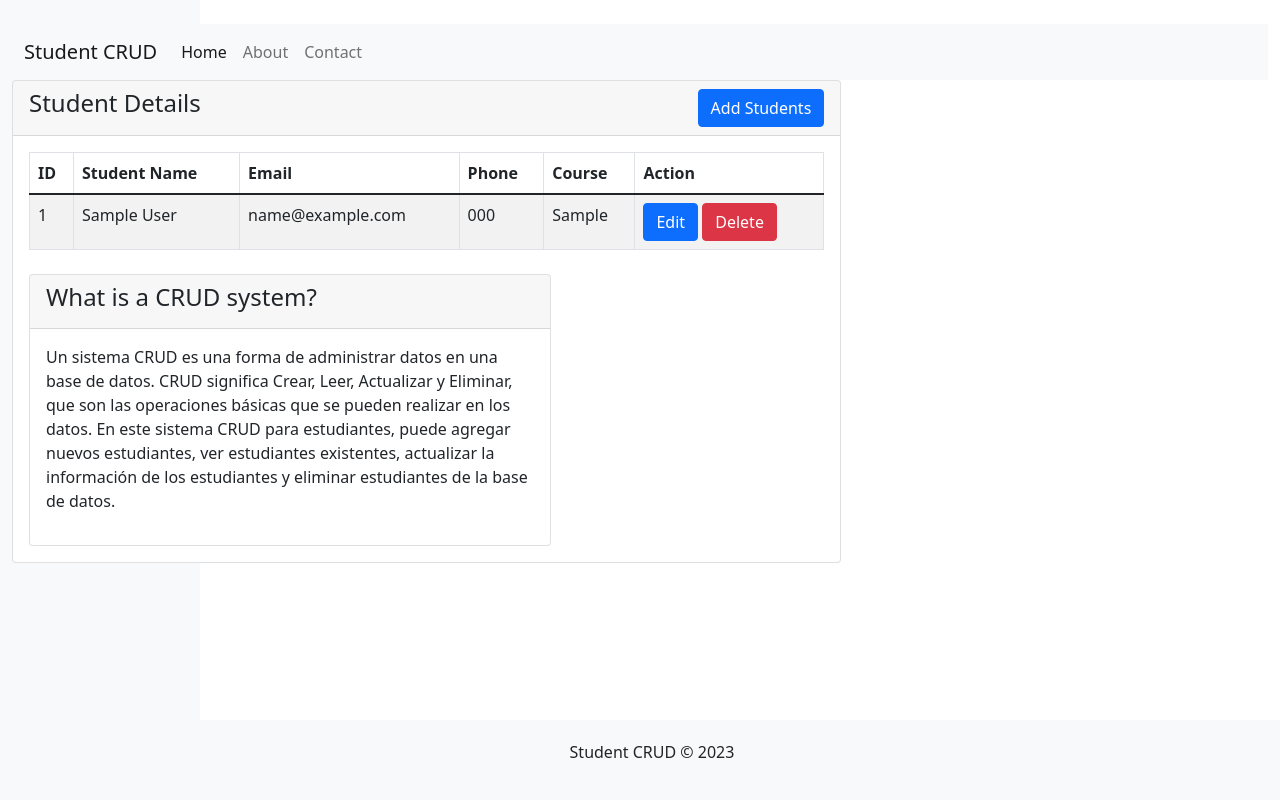
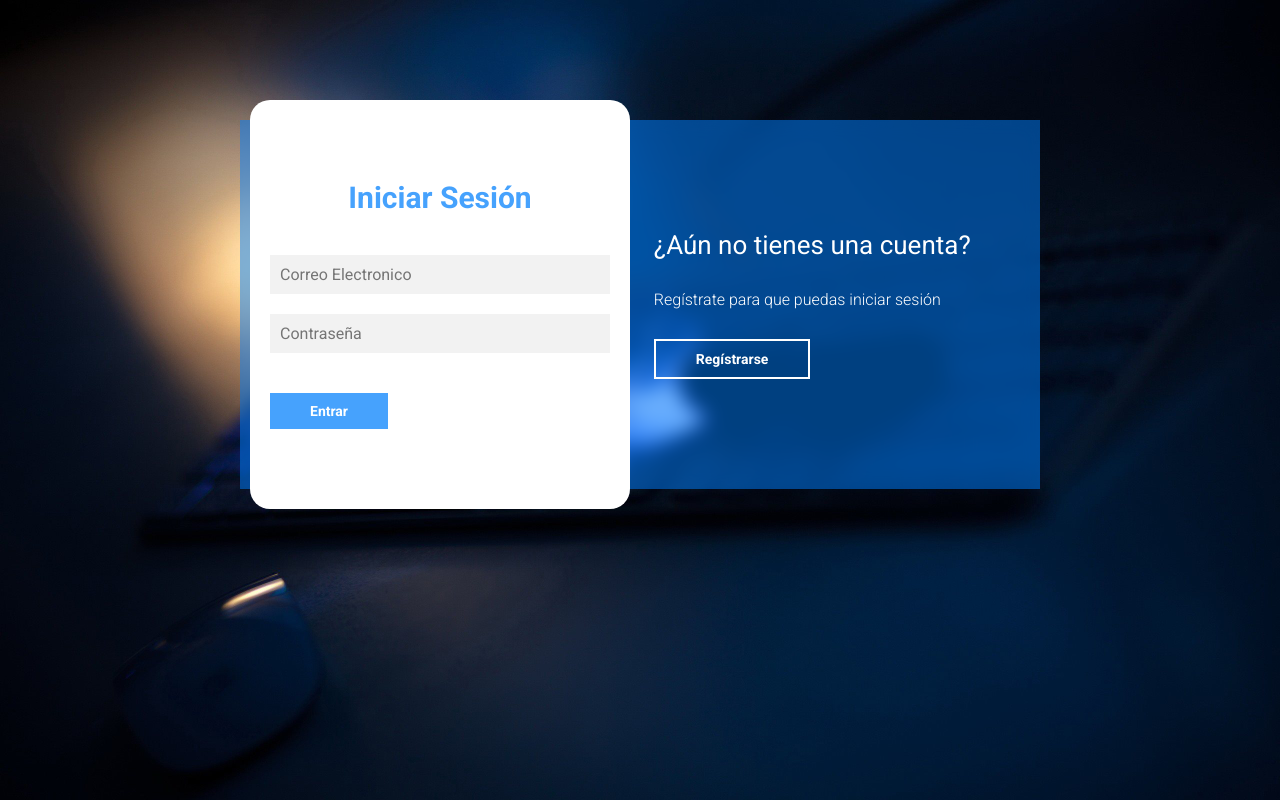
Before and after one commit to Leonysvasquez/PROYECTO-FINA-DCU, a PHP site: page / in a window 1280 px wide. Run offline with PHP 8.4, Linux system fonts and the light colour scheme; tables that the repository leaves empty or names only in its code hold one stand-in row (values such as "Sample post").

Commit message:
LOGIN Y REGISTRO AGREGADO

```diff
--- /dev/null
+++ b/asset/css/estilos.css
@@ -0,0 +1,176 @@
+*{
+    margin: 0;
+    padding: 0;
+    box-sizing: border-box;
+    text-decoration: none;
+    font-family: 'Roboto', sans-serif;
+}
+
+body{
+    background-image: url(../images/bg4.jpg);
+    background-size: cover;
+    background-repeat: no-repeat;
+    background-position: center;
+    background-attachment: fixed;
+}
+
+main{
+    width: 100%;
+    padding: 20px;
+    margin: auto;
+    margin-top: 100px;
+}
+
+.contenedor__todo{
+    width: 100%;
+    max-width: 800px;
+    margin: auto;
+    position: relative;
+}
+
+.caja__trasera{
+    width: 100%;
+    padding: 10px 20px;
+    display: flex;
+    justify-content: center;
+    -webkit-backdrop-filter: blur(10px);
+    backdrop-filter: blur(10px);
+    background-color: rgba(0, 128, 255, 0.5);
+
+}
+
+.caja__trasera div{
+    margin: 100px 40px;
+    color: white;
+    transition: all 500ms;
+}
+
+
+.caja__trasera div p,
+.caja__trasera button{
+    margin-top: 30px;
+}
+
+.caja__trasera div h3{
+    font-weight: 400;
+    font-size: 26px;
+}
+
+.caja__trasera div p{
+    font-size: 16px;
+    font-weight: 300;
+}
+
+.caja__trasera button{
+    padding: 10px 40px;
+    border: 2px solid #fff;
+    font-size: 14px;
+    background: transparent;
+    font-weight: 600;
+    cursor: pointer;
+    color: white;
+    outline: none;
+    transition: all 300ms;
+}
+
+.caja__trasera button:hover{
+    background: #fff;
+    color: #46A2FD;
+}
+
+/*Formularios*/
+
+.contenedor__login-register{
+    display: flex;
+    align-items: center;
+    width: 100%;
+    max-width: 380px;
+    position: relative;
+    top: -185px;
+    left: 10px;
+
+    /*La transicion va despues del codigo JS*/
+    transition: left 500ms cubic-bezier(0.175, 0.885, 0.320, 1.275);
+}
+
+.contenedor__login-register form{
+    width: 100%;
+    padding: 80px 20px;
+    background: white;
+    position: absolute;
+    border-radius: 20px;
+}
+
+.contenedor__login-register form h2{
+    font-size: 30px;
+    text-align: center;
+    margin-bottom: 20px;
+    color: #46A2FD;
+}
+
+.contenedor__login-register form input{
+    width: 100%;
+    margin-top: 20px;
+    padding: 10px;
+    border: none;
+    background: #F2F2F2;
+    font-size: 16px;
+    outline: none;
+}
+
+.contenedor__login-register form button{
+    padding: 10px 40px;
+    margin-top: 40px;
+    border: none;
+    font-size: 14px;
+    background: #46A2FD;
+    font-weight: 600;
+    cursor: pointer;
+    color: white;
+    outline: none;
+}
+
+
+
+
+.formulario__login{
+    opacity: 1;
+    display: block;
+}
+.formulario__register{
+    display: none;
+}
+
+
+
+@media screen and (max-width: 850px){
+
+    main{
+        margin-top: 50px;
+    }
+
+    .caja__trasera{
+        max-width: 350px;
+        height: 300px;
+        flex-direction: column;
+        margin: auto;
+    }
+
+    .caja__trasera div{
+        margin: 0px;
+        position: absolute;
+    }
+
+
+    /*Formularios*/
+
+    .contenedor__login-register{
+        top: -10px;
+        left: -5px;
+        margin: auto;
+    }
+
+    .contenedor__login-register form{
+        position: relative;
+    }
+}
--- a/index.php
+++ b/index.php
@@ -1,149 +1,59 @@
-<?php
-    session_start();
-    require 'dbcon.php';
-?>
-
-<!doctype html>
+<!DOCTYPE html>
 <html lang="en">
 <head>
-    <!-- Required meta tags -->
-    <meta charset="utf-8">
-    <meta name="viewport" content="width=device-width, initial-scale=1">
+    <meta charset="UTF-8">
+    <meta name="viewport" content="width=device-width, initial-scale=1.0">
+    <title>Login y Register - MagtimusPro</title>
 
-    <!-- Bootstrap CSS -->
-    <link href="https://cdn.jsdelivr.net/npm/bootstrap@5.1.3/dist/css/bootstrap.min.css" rel="stylesheet">
+    <link href="https://fonts.googleapis.com/css2?family=Roboto:ital,wght@0,100;0,300;0,400;0,500;0,700;0,900;1,100;1,300;1,400;1,500;1,700;1,900&display=swap" rel="stylesheet">
 
-    <title>Student CRUD</title>
 
-    <style>
-        /* Estilos para la barra lateral */
-        .sidebar {
-            width: 200px;
-            background-color: #f8f9fa;
-            height: 100%;
-            position: fixed;
-            left: 0;
-            top: 0;
-            padding: 20px;
-        }
+    <link rel="stylesheet" href="./asset/css/estilos.css">
+</head>
+<body>
 
-        /* Estilos para la navegación */
-        .navbar {
-            background-color: #f8f9fa;
-        }
+        <main>
 
-        /* Estilos para el pie de página */
-        .footer {
-            background-color: #f8f9fa;
-            padding: 20px;
-            text-align: center;
-            position: absolute;
-            bottom: 0;
-            width: 100%;
-        }
-    </style>
-</head>
+            <div class="contenedor__todo">
+                <div class="caja__trasera">
+                    <div class="caja__trasera-login">
+                        <h3>¿Ya tienes una cuenta?</h3>
+                        <p>Inicia sesión para entrar en la página</p>
+                        <button id="btn__iniciar-sesion">Iniciar Sesión</button>
+                    </div>
+                    <div class="caja__trasera-register">
+                        <h3>¿Aún no tienes una cuenta?</h3>
+                        <p>Regístrate para que puedas iniciar sesión</p>
+                        <button id="btn__registrarse">Regístrarse</button>
+                    </div>
+                </div>
 
-<body>
-    <!-- Barra lateral -->
-    <div class="sidebar">
-        <h3>Sidebar</h3>
-        <p>Contenido de la barra lateral</p>
-    </div>
+                <!--Formulario de Login y registro-->
+                <!--Formulario de Login y registro-->
+                <div class="contenedor__login-register">
+                    <!--Login-->
+                    <form method="POST" action="procesar.php" class="formulario__login">
+                        <h2>Iniciar Sesión</h2>
+                        <input type="text" name="login_email" placeholder="Correo Electronico">
+                        <input type="password" name="login_password" placeholder="Contraseña">
+                        <button type="submit" name="login">Entrar</button>
+                    </form>
 
-    <!-- Contenedor principal -->
-    <div class="container-fluid mt-4">
-        <!-- Navegación -->
-        <nav class="navbar navbar-expand-lg navbar-light">
-            <div class="container-fluid">
-                <a class="navbar-brand" href="#">Student CRUD</a>
-                <button class="navbar-toggler" type="button" data-bs-toggle="collapse" data-bs-target="#navbarNav" aria-controls="navbarNav" aria-expanded="false" aria-label="Toggle navigation">
-                    <span class="navbar-toggler-icon"></span>
-                </button>
-                <div class="collapse navbar-collapse" id="navbarNav">
-                    <ul class="navbar-nav">
-                        <li class="nav-item">
-                            <a class="nav-link active" aria-current="page" href="#">Home</a>
-                        </li>
-                        <li class="nav-item">
-                            <a class="nav-link" href="#">About</a>
-                        </li>
-                        <li class="nav-item">
-                            <a class="nav-link" href="#">Contact</a>
-                        </li>
-                    </ul>
+                    <!--Register-->
+                    <form method="POST" action="procesar.php" class="formulario__register">
+                        <h2>Regístrarse</h2>
+                        <input type="text" name="register_name" placeholder="Nombre completo">
+                        <input type="text" name="register_email" placeholder="Correo Electronico">
+                        <input type="text" name="register_username" placeholder="Usuario">
+                        <input type="password" name="register_password" placeholder="Contraseña">
+                        <button type="submit" name="register">Regístrarse</button>
+                    </form>
                 </div>
+
             </div>
-        </nav>
 
-        <!-- Cuerpo de la página -->
-        <div class="row">
-            <div class="col-md-12 col-lg-8">
-                <div class="card">
-                    <div class="card-header">
-                        <h4>Student Details
-                            <a href="student-create.php" class="btn btn-primary float-end">Add Students</a>
-                        </h4>
-                    </div>
-                    <div class="card-body">
+        </main>
 
-                        <table class="table table-bordered table-striped">
-                            <thead>
-                                <tr>
-                                    <th>ID</th>
-                                    <th>Student Name</th>
-                                    <th>Email</th>
-                                    <th>Phone</th>
-                                    <th>Course</th>
-                                    <th>Action</th>
-                                     </tr>
-                        </thead>
-                        <tbody>
-                            <?php
-                                $query = "SELECT * FROM students";
-                                $result = mysqli_query($con, $query);
-                                while($row = mysqli_fetch_assoc($result)){
-                                    echo "<tr>";
-                                    echo "<td>" . $row['id'] . "</td>";
-                                    echo "<td>" . $row['name'] . "</td>";
-                                    echo "<td>" . $row['email'] . "</td>";
-                                    echo "<td>" . $row['phone'] . "</td>";
-                                    echo "<td>" . $row['course'] . "</td>";
-                                    echo "<td>
-                                            <a href='student-edit.php?id=" . $row['id'] . "' class='btn btn-primary'>Edit</a>
-                                            <a href='student-delete.php?id=" . $row['id'] . "' class='btn btn-danger'>Delete</a>
-                                        </td>";
-                                    echo "</tr>";
-                                }
-                            ?>
-                        </tbody>
-                    </table>
-                    <div class="row mt-4">
-    <div class="col-md-12 col-lg-8">
-        <div class="card">
-            <div class="card-header">
-                <h4>What is a CRUD system?</h4>
-            </div>
-            <div class="card-body">
-                <p>Un sistema CRUD es una forma de administrar datos en una base de datos. CRUD significa Crear, Leer, Actualizar y Eliminar, que son las operaciones básicas que se pueden realizar en los datos. En este sistema CRUD para estudiantes, puede agregar nuevos estudiantes, ver estudiantes existentes, actualizar la información de los estudiantes y eliminar estudiantes de la base de datos.</p> </p>
-            </div>
-        </div>
-    </div>
-</div>
-
-                </div>
-            </div>
-        </div>
-    </div>
-
-    <!-- Pie de página -->
-    <div class="footer">
-        <p>Student CRUD &copy; 2023</p>
-    </div>
-
-</div>
-
+        <script src="./asset/js/script.js"></script>
 </body>
-<!-- Bootstrap JS -->
-<script src="https://cdn.jsdelivr.net/npm/bootstrap@5.1.3/dist/js/bootstrap.bundle.min.js"></script>
 </html>
--- a/student-create.php
+++ b/student-create.php
@@ -25,7 +25,7 @@ session_start();
                 <div class="card">
                     <div class="card-header">
                         <h4>Student Add
-                            <a href="index.php" class="btn btn-danger float-end">BACK</a>
+                            <a href="body.php" class="btn btn-danger float-end">BACK</a>
                         </h4>
                     </div>
                     <div class="card-body">
--- a/student-edit.php
+++ b/student-edit.php
@@ -26,7 +26,7 @@ require 'dbcon.php';
                 <div class="card">
                     <div class="card-header">
                         <h4>Student Edit
-                            <a href="index.php" class="btn btn-danger float-end">BACK</a>
+                            <a href="body.php" class="btn btn-danger float-end">BACK</a>
                         </h4>
                     </div>
                     <div class="card-body">
--- a/student-view.php
+++ b/student-view.php
@@ -22,7 +22,7 @@ require 'dbcon.php';
                 <div class="card">
                     <div class="card-header">
                         <h4>Student View Details
-                            <a href="index.php" class="btn btn-danger float-end">BACK</a>
+                            <a href="body.php" class="btn btn-danger float-end">BACK</a>
                         </h4>
                     </div>
                     <div class="card-body">
```
Also changed, not shown: asset/js/script.js (added, +64 -0 lines), body.php (added, +184 -0 lines), procesar.php (added, +66 -0 lines), asset/images/bg1.jpg (added), asset/images/bg2.jpg (added), asset/images/bg3.jpg (added), asset/images/bg4.jpg (added).
